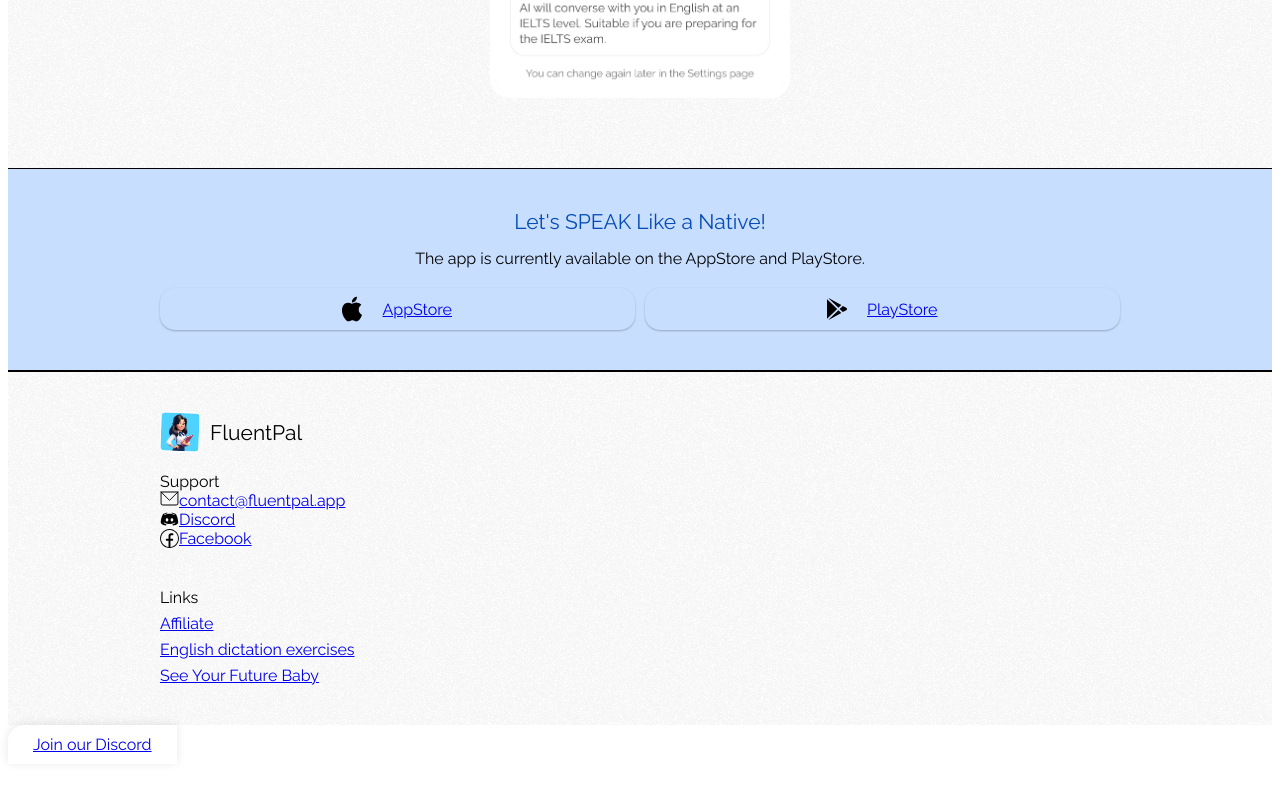
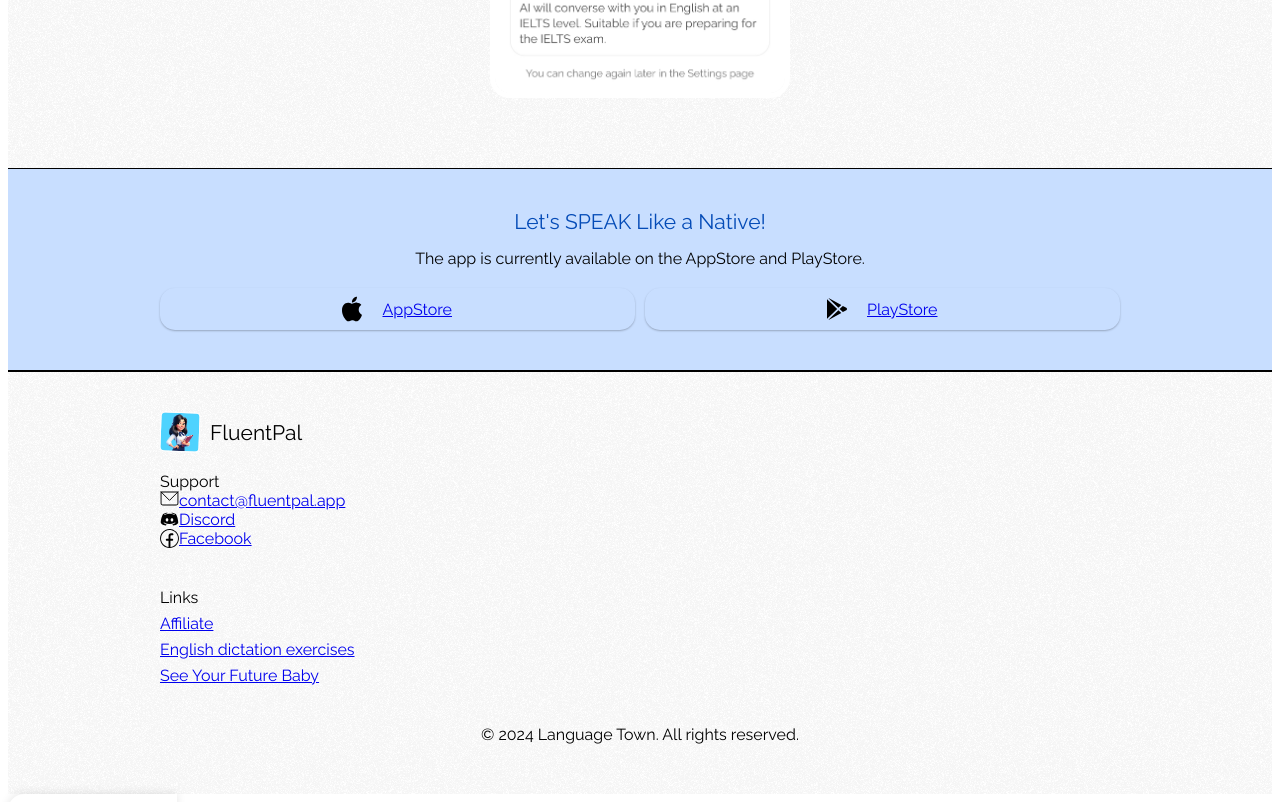
Before and after one commit to davidtran/FluentPal-Landing, a Next.js app: page /en in a window 1280 px wide. Shown: the part 6905-7707 px from the top of the page. Before the commit the page ends 7638 px from the top, so only its background shows below. Built offline with nearby package versions, Linux system fonts and the light colour scheme.

Commit message:
update footer

```diff
--- a/src/components/Footer.tsx
+++ b/src/components/Footer.tsx
@@ -6,7 +6,8 @@ export default function Footer() {
   const locale = useLocale();
   const t = useTranslations('home');
   return (
-    <Section outerClassName="border-t-[1px]">
+    <Section outerClassName="border-t-[1px] pb-[10px]">
+      <div className="flex flex-col gap-[40px]">
         <div className="flex-col md:flex-row gap-[20px] flex justify-between items-start">
           <AppLogo />
           <div className="flex flex-col md:flex-row justify-end gap-[40px]">
@@ -48,9 +49,7 @@ export default function Footer() {
             <div>
               <div className="font-bold">Links</div>
               <div className="pt-[7px]">
-              <a
-                href={`/${locale}/affiliate`}
-              >
+                <a href={`/${locale}/affiliate`}>
                   {t('support.affiliate')}
                 </a>
               </div>
@@ -58,6 +57,7 @@ export default function Footer() {
                 <a
                   href="https://dailydictation.com/"
                   target="_blank"
+                  rel="noopener noreferrer"
                 >
                   English dictation exercises
                 </a>
@@ -66,6 +66,7 @@ export default function Footer() {
                 <a
                   href="https://ourbabyai.com/"
                   target="_blank"
+                  rel="noopener noreferrer"
                 >
                   See Your Future Baby
                 </a>
@@ -73,6 +74,10 @@ export default function Footer() {
             </div>
           </div>
         </div>
+        <div className="text-center text-sm text-gray-500 mt-4">
+          © {new Date().getFullYear()} Language Town. All rights reserved.
+        </div>
+      </div>
     </Section>
   );
 }
```
Lines whose indentation alone changed are shown as unchanged.
